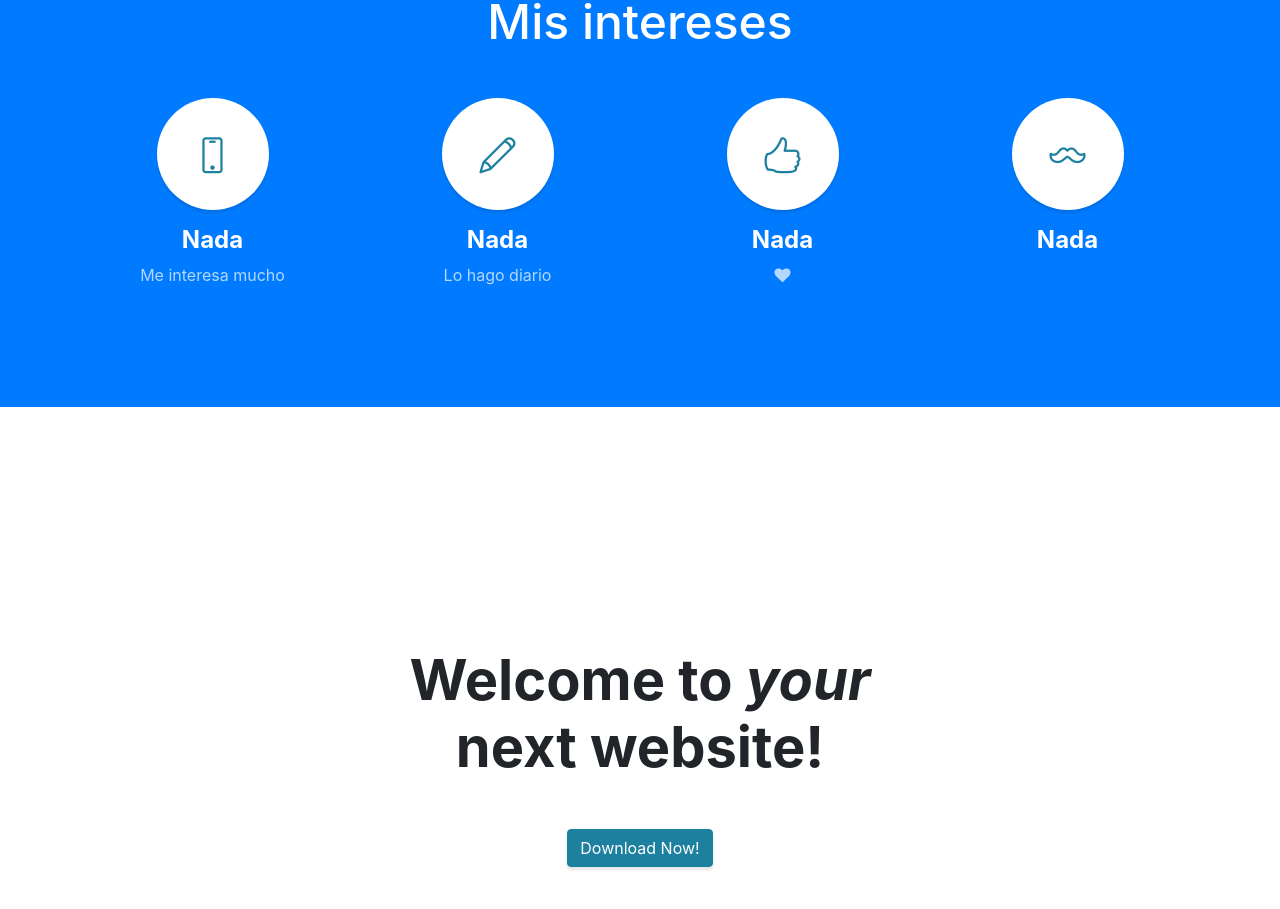
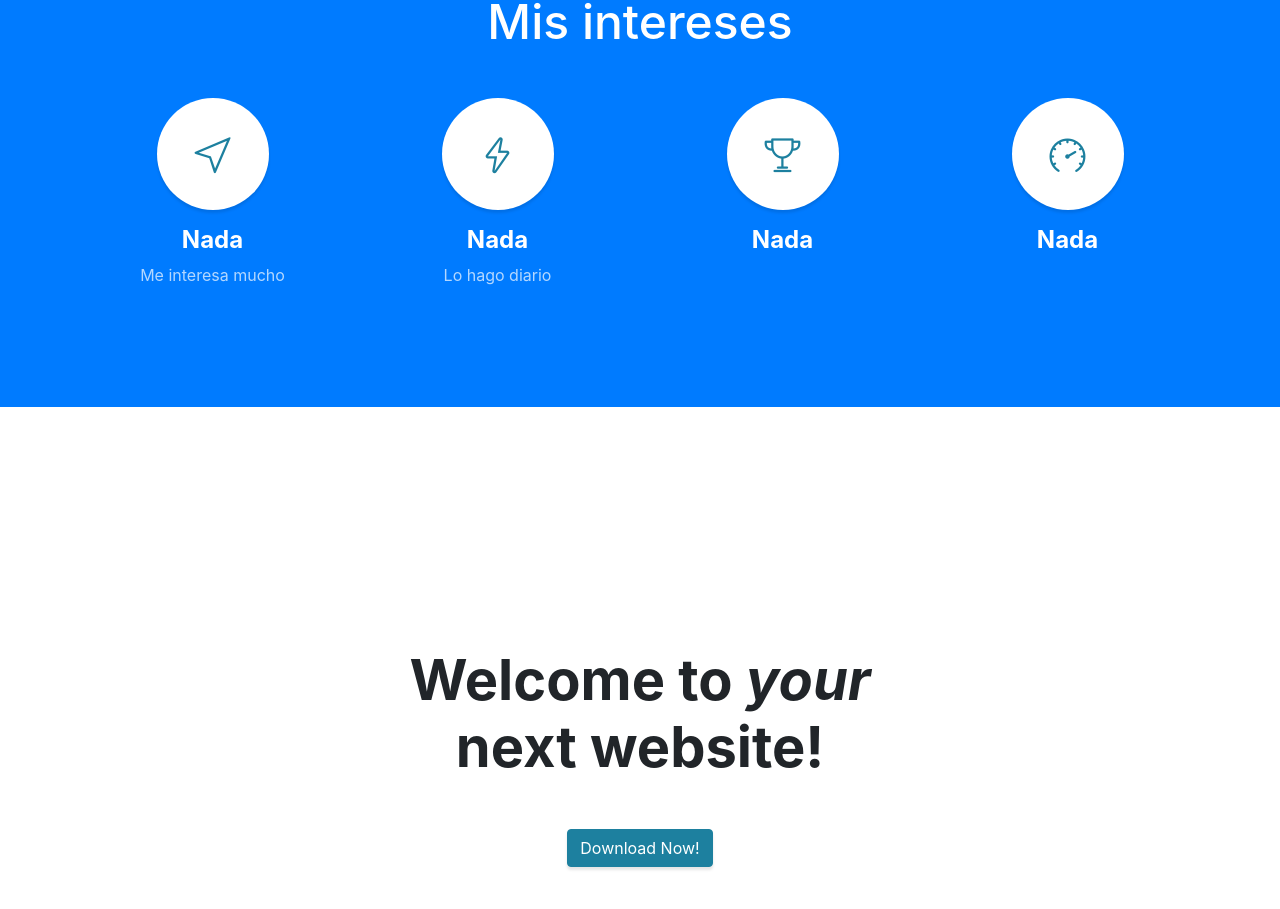
Before and after one commit to sz1111111111111111111/portafolio, a website with bundled scripts: page index.html in a window 1280 px wide. Shown: the part 1319-2228 px from the top of the page. Built offline with nearby package versions, Linux system fonts and the light colour scheme; files whose address does not match are found by name.

Commit message:
Update index.html

```diff
--- a/index.html
+++ b/index.html
@@ -86,7 +86,7 @@
         <div class="row">
           <div class="col-lg-3 col-md-6 mb-5 mb-lg-0">
             <span class="service-icon rounded-circle mx-auto mb-3">
-              <i class="icon-screen-smartphone"></i>
+              <i class="icon-cursor"></i>
             </span>
             <h4>
               <strong>Nada</strong>
@@ -95,7 +95,7 @@
           </div>
           <div class="col-lg-3 col-md-6 mb-5 mb-lg-0">
             <span class="service-icon rounded-circle mx-auto mb-3">
-              <i class="icon-pencil"></i>
+              <i class="icon-energy"></i>
             </span>
             <h4>
               <strong>Nada</strong>
@@ -104,18 +104,17 @@
           </div>
           <div class="col-lg-3 col-md-6 mb-5 mb-md-0">
             <span class="service-icon rounded-circle mx-auto mb-3">
-              <i class="icon-like"></i>
+              <i class="icon-trophy"></i>
             </span>
             <h4>
               <strong>Nada</strong>
             </h4>
             <p class="text-faded mb-0">
-              <i class="fa fa-heart"></i>
               </p>
           </div>
           <div class="col-lg-3 col-md-6">
             <span class="service-icon rounded-circle mx-auto mb-3">
-              <i class="icon-mustache"></i>
+              <i class="icon-speedometer"></i>
             </span>
             <h4>
               <strong>Nada</strong>
```
